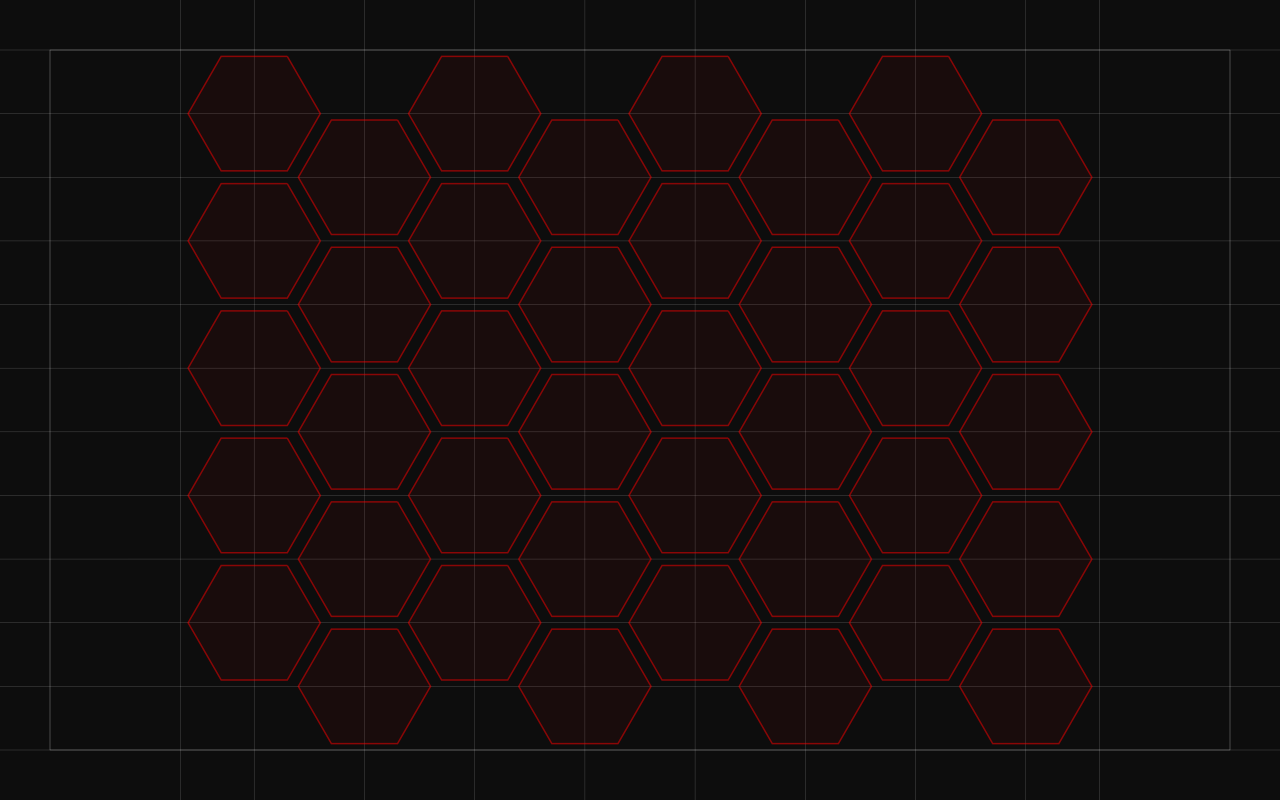
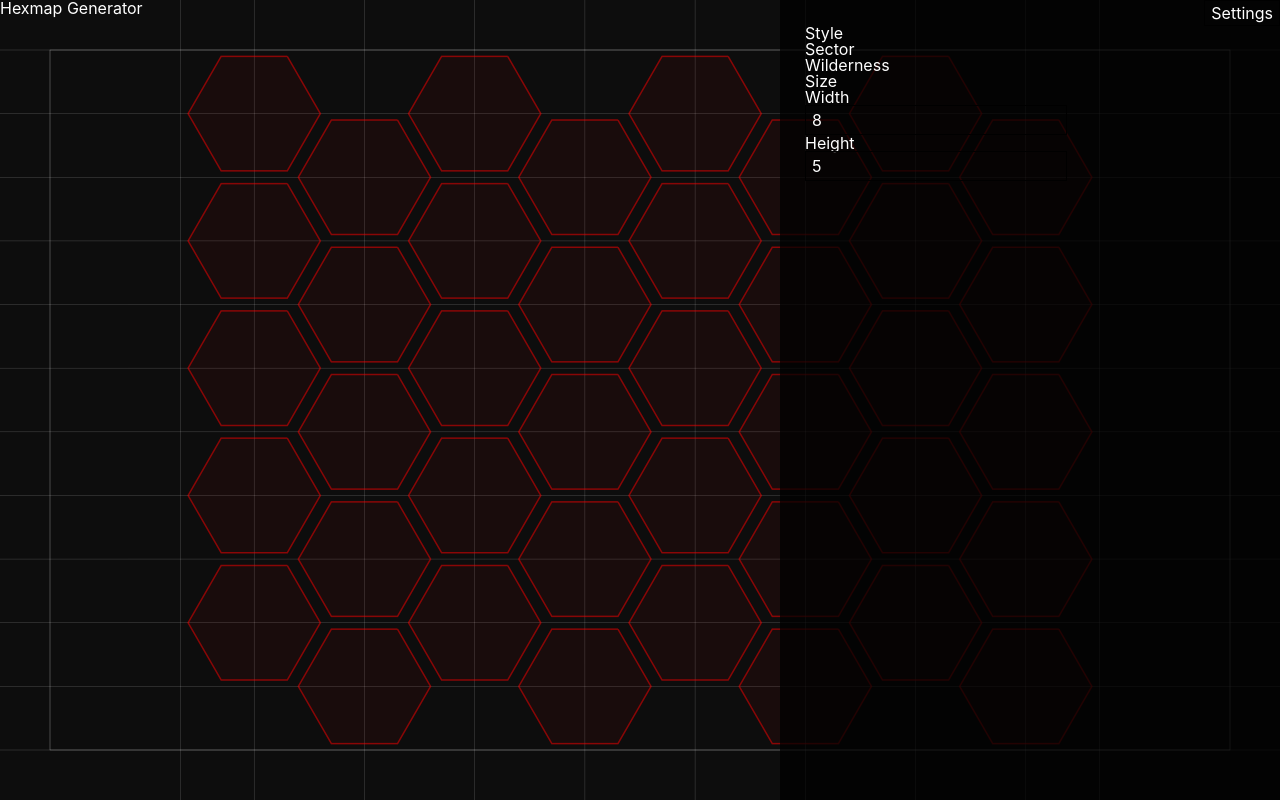
Before and after one commit to lgrqvst/hexmap, a React (Vite) app: page / in a window 1280 px wide. Built offline with nearby package versions, Linux system fonts and the light colour scheme.

Commit message:
begin adding some ui

```diff
--- a/package.json
+++ b/package.json
@@ -10,11 +10,14 @@
   "dependencies": {
     "react": "^18.0.0",
     "react-dom": "^18.0.0",
-    "sanitize.css": "^13.0.0"
+    "react-transition-group": "^4.4.2",
+    "sanitize.css": "^13.0.0",
+    "styled-components": "^5.3.5"
   },
   "devDependencies": {
     "@types/react": "^18.0.0",
     "@types/react-dom": "^18.0.0",
+    "@types/styled-components": "^5.1.25",
     "@vitejs/plugin-react": "^1.3.0",
     "typescript": "^4.6.3",
     "vite": "^2.9.9"
--- a/src/App.css
+++ b/src/App.css
@@ -1,6 +1,72 @@
+/* http://meyerweb.com/eric/tools/css/reset/
+   v2.0 | 20110126
+   License: none (public domain)
+*/
+
+html, body, div, span, applet, object, iframe,
+h1, h2, h3, h4, h5, h6, p, blockquote, pre,
+a, abbr, acronym, address, big, cite, code,
+del, dfn, em, img, ins, kbd, q, s, samp,
+small, strike, strong, sub, sup, tt, var,
+b, u, i, center,
+dl, dt, dd, ol, ul, li,
+fieldset, form, label, legend,
+table, caption, tbody, tfoot, thead, tr, th, td,
+article, aside, canvas, details, embed,
+figure, figcaption, footer, header, hgroup,
+menu, nav, output, ruby, section, summary,
+time, mark, audio, video {
+	margin: 0;
+	padding: 0;
+	border: 0;
+	font-size: 100%;
+	font: inherit;
+	vertical-align: baseline;
+}
+/* HTML5 display-role reset for older browsers */
+article, aside, details, figcaption, figure,
+footer, header, hgroup, menu, nav, section {
+	display: block;
+}
 body {
+	line-height: 1;
+}
+ol, ul {
+	list-style: none;
+}
+blockquote, q {
+	quotes: none;
+}
+blockquote:before, blockquote:after,
+q:before, q:after {
+	content: '';
+	content: none;
+}
+table {
+	border-collapse: collapse;
+	border-spacing: 0;
+}
+
+/* Some base styles */
+
+body {
+  overflow: hidden;
+  color: #fff;
+  font-family:
+    -apple-system,
+    BlinkMacSystemFont,
+    "Segoe UI",
+    Roboto,
+    Oxygen,
+    Ubuntu,
+    Cantarell,
+    "Fira Sans",
+    "Droid Sans",
+    "Helvetica Neue",
+    sans-serif;
   background: rgba(0, 0, 0, 0.95);
-  color: rgba(255, 255, 255, 0.9);
+  -webkit-font-smoothing: antialiased;
+  -moz-osx-font-smoothing: grayscale;
 }
 
 .canvas {
--- a/src/App.tsx
+++ b/src/App.tsx
@@ -3,6 +3,9 @@ import './App.css'
 
 import { canvas, clearCanvas, createMap } from './canvas'
 import { getInitialState, reducer, updateScreenSize } from './reducer'
+
+import { Header } from './components/Header'
+import { Panel } from './components/Panel'
 
 export const App = () => {
   const [state, dispatch] = useReducer(reducer, getInitialState())
@@ -34,5 +37,10 @@ export const App = () => {
     return () => clearCanvas()
   }, [state])
 
-  return <div />
+  return (
+    <>
+      <Header />
+      <Panel state={state} dispatch={dispatch} />
+    </>
+  )
 }
--- /dev/null
+++ b/src/components/Header/Header.tsx
@@ -0,0 +1,16 @@
+import styled from 'styled-components'
+
+export const Header = () => {
+  return (
+    <HeaderStyled>
+      {/* TODO: Come up with a better name later :) */}
+      <h1>Hexmap Generator</h1>
+    </HeaderStyled>
+  )
+}
+
+const HeaderStyled = styled.header`
+  position: absolute;
+  top: 0;
+  left: 0;
+`
--- /dev/null
+++ b/src/components/Header/index.ts
@@ -0,0 +1 @@
+export * from './Header'
--- /dev/null
+++ b/src/components/Panel/Panel.tsx
@@ -0,0 +1,95 @@
+import React, { useEffect, useState } from 'react'
+import styled from 'styled-components'
+import { Action, State, updateMapSize } from '../../reducer'
+
+type Props = {
+  state: State
+  dispatch: React.Dispatch<Action>
+}
+
+export const Panel = ({ state, dispatch }: Props) => {
+  const [isOpen, setIsOpen] = useState(true)
+  const { mapSize } = state
+
+  const toggle = () => {
+    setIsOpen((prev) => !prev)
+  }
+
+  const updateMapSizeWidth = (e: React.ChangeEvent<HTMLInputElement>) => {
+    dispatch(updateMapSize({ ...mapSize, width: Number(e.target.value) }))
+  }
+
+  const updateMapSizeHeight = (e: React.ChangeEvent<HTMLInputElement>) => {
+    dispatch(updateMapSize({ ...mapSize, height: Number(e.target.value) }))
+  }
+
+  const keydownHandler = (e: KeyboardEvent) => {
+    if (e.code === 'Escape') {
+      toggle()
+    }
+  }
+
+  useEffect(() => {
+    window.addEventListener('keydown', keydownHandler)
+
+    return () => {
+      window.removeEventListener('keydown', keydownHandler)
+    }
+  }, [])
+
+  return (
+    <>
+      <Toggle>
+        <button onClick={toggle}>Settings</button>
+      </Toggle>
+      {isOpen && (
+        <PanelStyled>
+          <PanelInner>
+            <h2>Style</h2>
+            <ul>
+              <li>Sector</li>
+              <li>Wilderness</li>
+            </ul>
+            <h2>Size</h2>
+            <ul>
+              <li>Width</li>
+              <input
+                type='number'
+                value={mapSize.width}
+                onChange={updateMapSizeWidth}
+              />
+              <li>Height</li>
+              <input
+                type='number'
+                value={mapSize.height}
+                onChange={updateMapSizeHeight}
+              />
+            </ul>
+          </PanelInner>
+        </PanelStyled>
+      )}
+    </>
+  )
+}
+
+const PanelStyled = styled.div`
+  position: absolute;
+  top: 0;
+  right: 0;
+  z-index: 1;
+  width: 90vw;
+  max-width: 500px;
+  height: 100%;
+  background: rgba(0, 0, 0, 0.75);
+`
+
+const PanelInner = styled.div`
+  padding: 25px;
+`
+
+const Toggle = styled.div`
+  position: absolute;
+  top: 0;
+  right: 0;
+  z-index: 2;
+`
--- /dev/null
+++ b/src/components/Panel/index.ts
@@ -0,0 +1 @@
+export * from './Panel'
--- a/src/reducer.ts
+++ b/src/reducer.ts
@@ -158,7 +158,7 @@ export const updateRadiusFactor = (radiusFactor: number) => {
   } as const
 }
 
-type Action =
+export type Action =
   | ReturnType<typeof updateScreenSize>
   | ReturnType<typeof updateMargins>
   | ReturnType<typeof updateMapSize>
```
Also changed, not shown: 1 other file (tests, documents, lock files or other folders).
